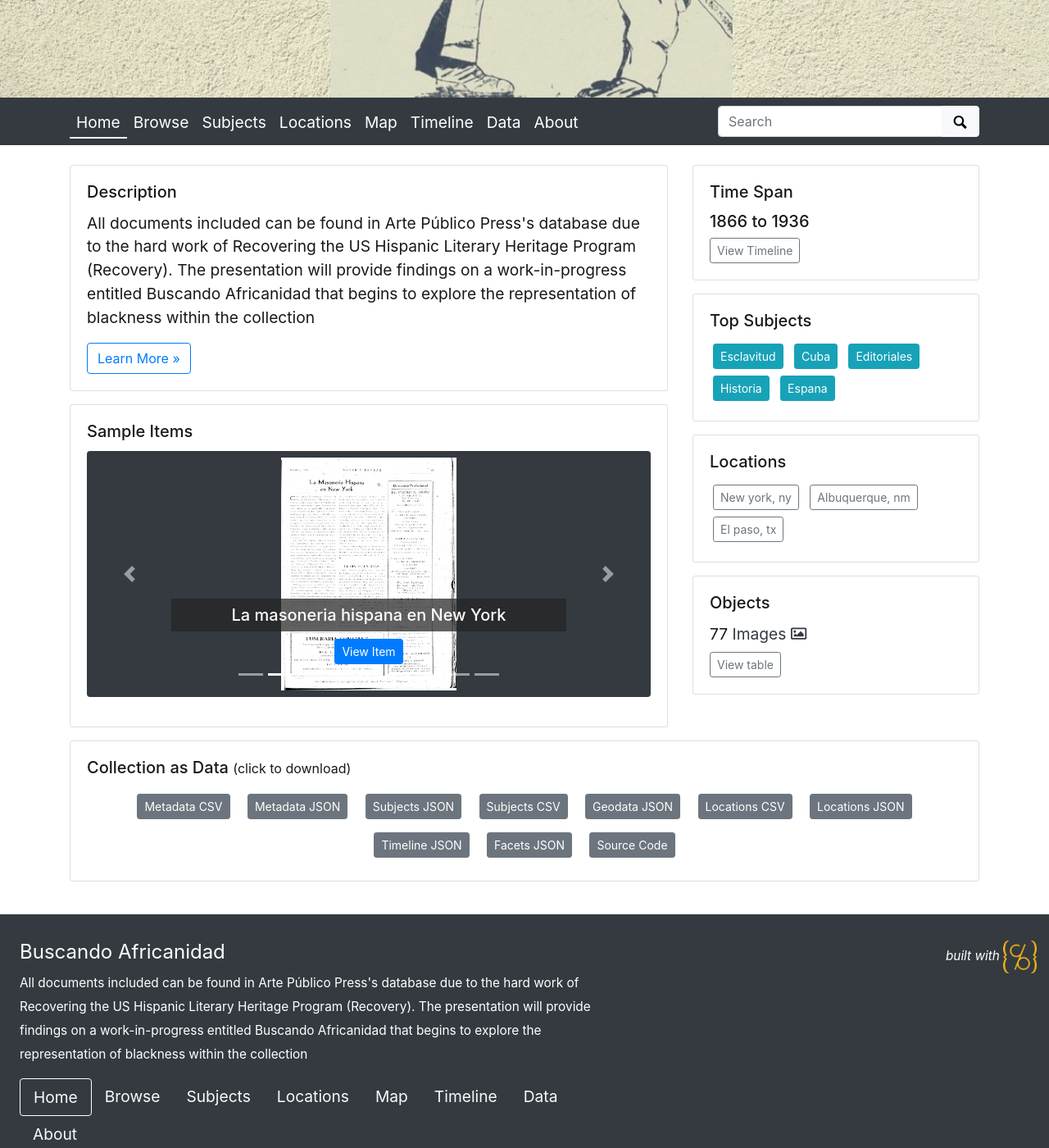
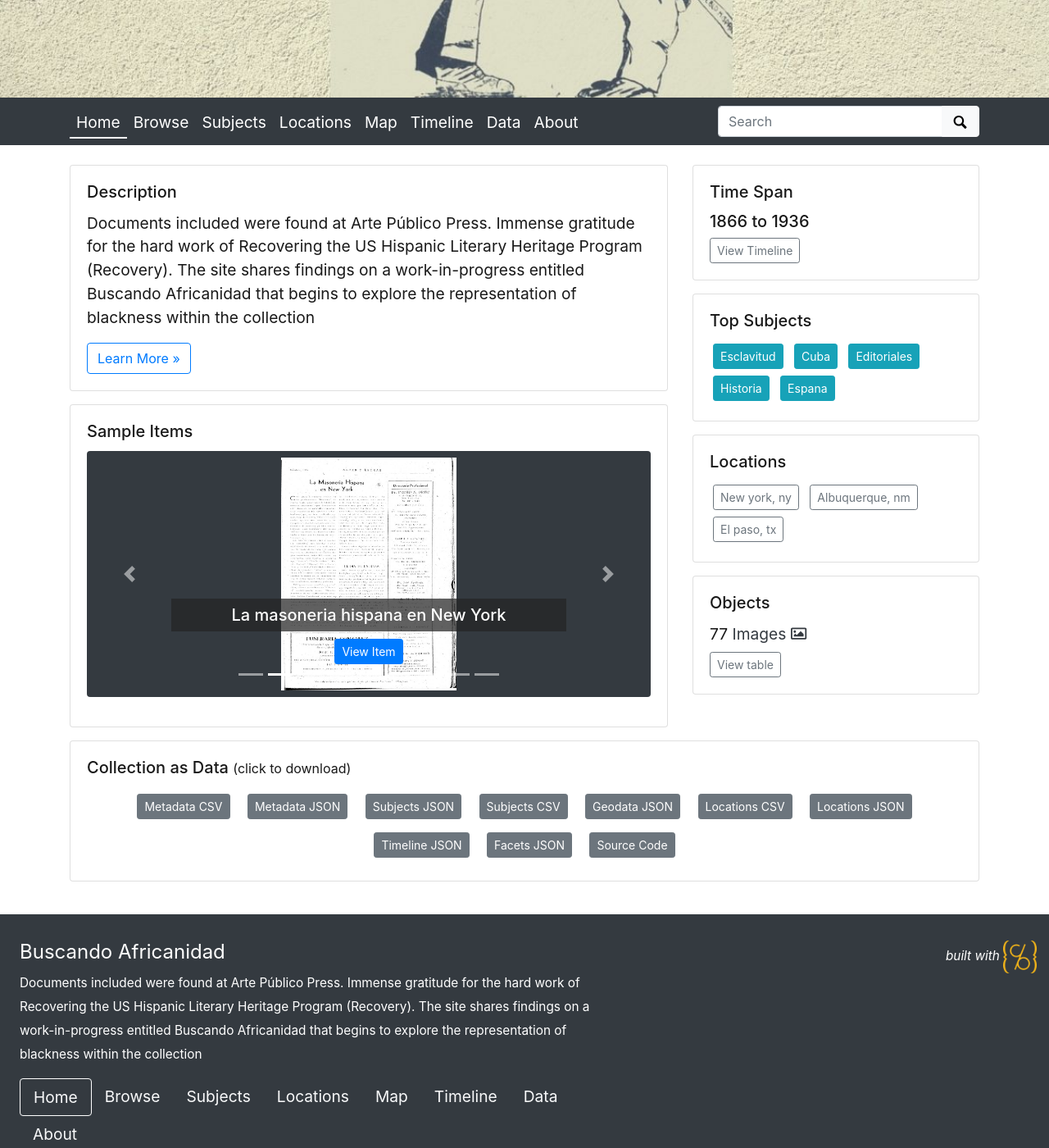
Before and after one commit to roseliabanuelos/buscandoafricanidad, a Jekyll site: the page built from index.md, in a window 1280 px wide and 1400 px high, scrolled down 462 px. Shown: the whole window at 82% size. Built offline with Jekyll 4.4.1, drawn with Linux system fonts in a browser that asks for light colours.

Commit message:
update description

```diff
--- a/_config.yml
+++ b/_config.yml
@@ -25,7 +25,7 @@ title: Buscando Africanidad
 tagline: Searching for Blackness in Nineteenth Century Hispanic American Periodicals
 # description appears in meta tags and other locations
 # this description might appear in search result lists, keep around 160 characters max
-description: "All documents included can be found in Arte Público Press's database due to the hard work of Recovering the US Hispanic Literary Heritage Program (Recovery). The presentation will provide findings on a work-in-progress entitled Buscando Africanidad that begins to explore the representation of blackness within the collection"
+description: "Documents included were found at Arte Público Press. Immense gratitude for the hard work of Recovering the US Hispanic Literary Heritage Program (Recovery). The site shares findings on a work-in-progress entitled Buscando Africanidad that begins to explore the representation of blackness within the collection"
 # creator of the digital collection, to appear in meta tags; we typically use our GitHub usernames but feel free to just use your name
 author: Roselia Banuelos
 
```
